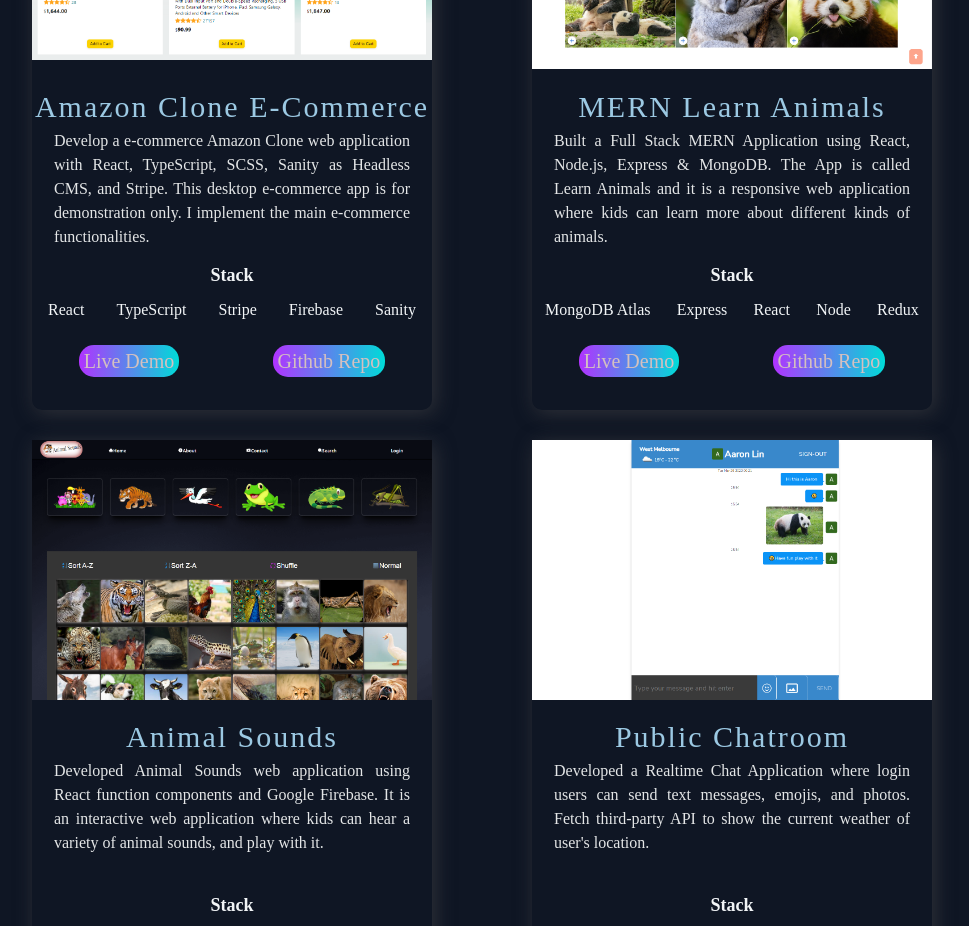
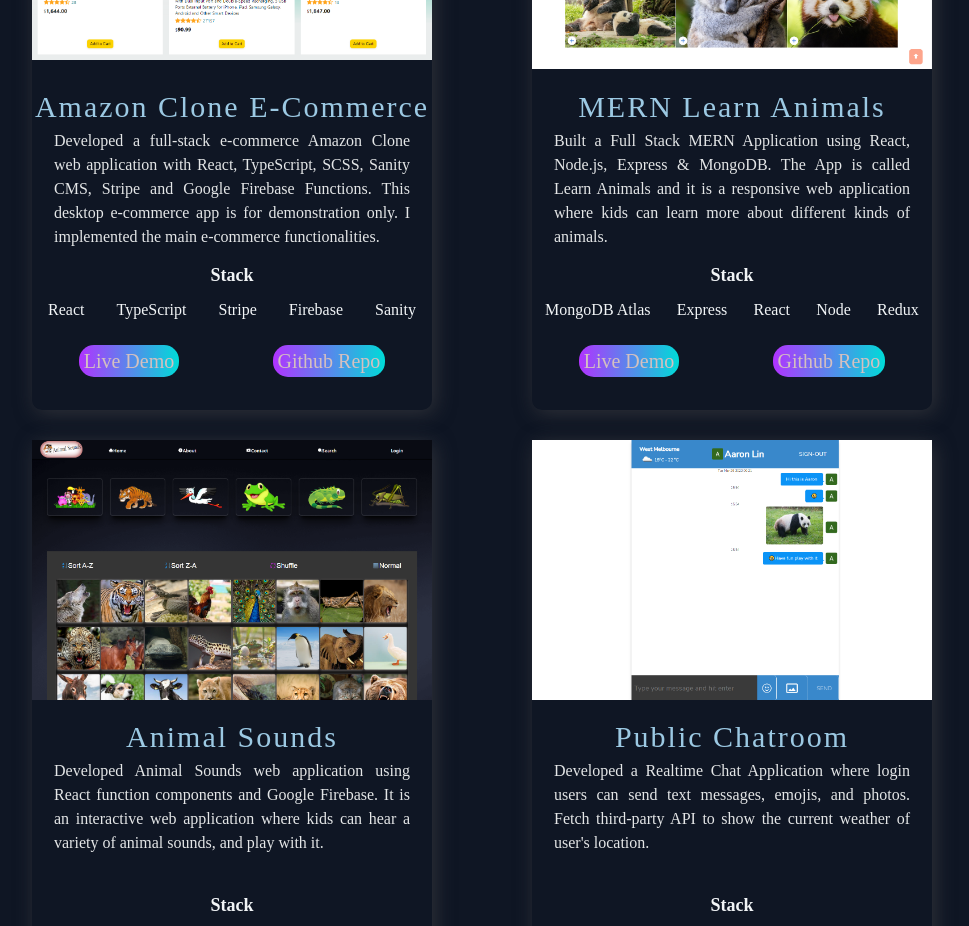
Before and after one commit to Aaron-Lin-74/personal-portfolio, a React (Create React App) app: page / in a window 1280 px wide. Shown: the part 1140-2066 px from the top of the page, without its empty margins (158-1127 px from the left). Built offline with nearby package versions, Linux system fonts and the light colour scheme.

Commit message:
feat: update projects introduction information

```diff
--- a/src/constants/projects.ts
+++ b/src/constants/projects.ts
@@ -1,18 +1,18 @@
 export interface ProjectType {
-  title: string
-  description: string
-  image: string
-  tags: string[]
-  source: string
-  link: string
-  id: number
+  title: string;
+  description: string;
+  image: string;
+  tags: string[];
+  source: string;
+  link: string;
+  id: number;
 }
 
 export const projects: ProjectType[] = [
   {
     title: 'Amazon Clone E-Commerce',
     description:
-      'Develop a e-commerce Amazon Clone web application with React, TypeScript, SCSS, Sanity as Headless CMS, and Stripe. This desktop e-commerce app is for demonstration only. I implement the main e-commerce functionalities.',
+      'Developed a full-stack e-commerce Amazon Clone web application with React, TypeScript, SCSS, Sanity CMS, Stripe and Google Firebase Functions. This desktop e-commerce app is for demonstration only. I implemented the main e-commerce functionalities.',
     image: '/images/ecommerce-1.png',
     tags: ['React', 'TypeScript', 'Stripe', 'Firebase', 'Sanity'],
     source: 'https://github.com/Aaron-Lin-74/amazon-clone',
@@ -50,4 +50,4 @@
     link: 'https://aaronlin-project-chatroom.web.app',
     id: 3,
   },
-]
+];
```
